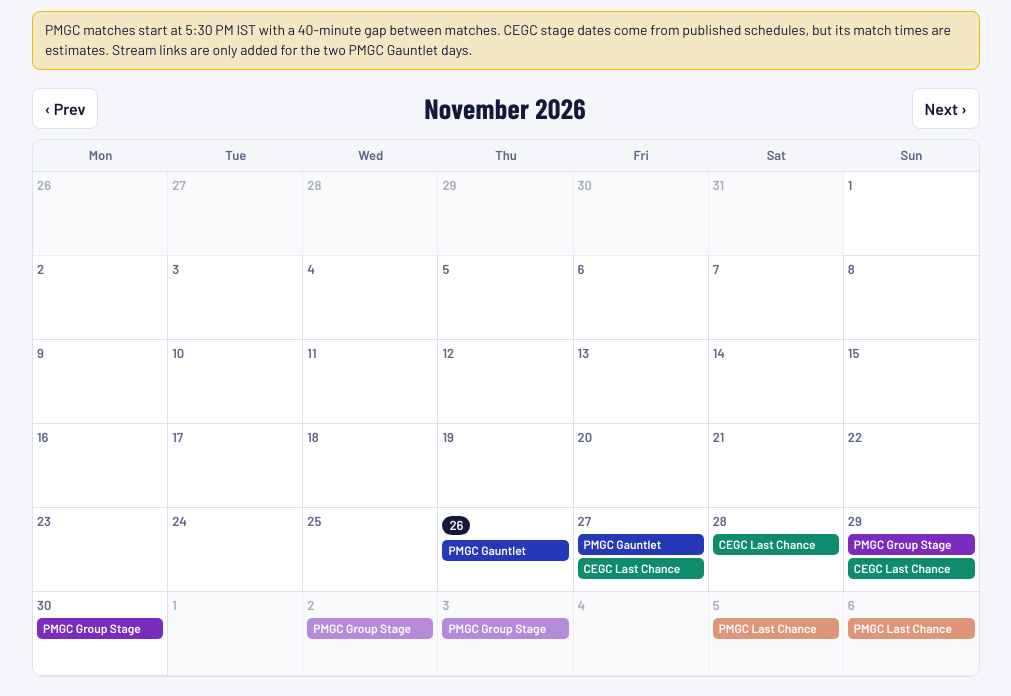
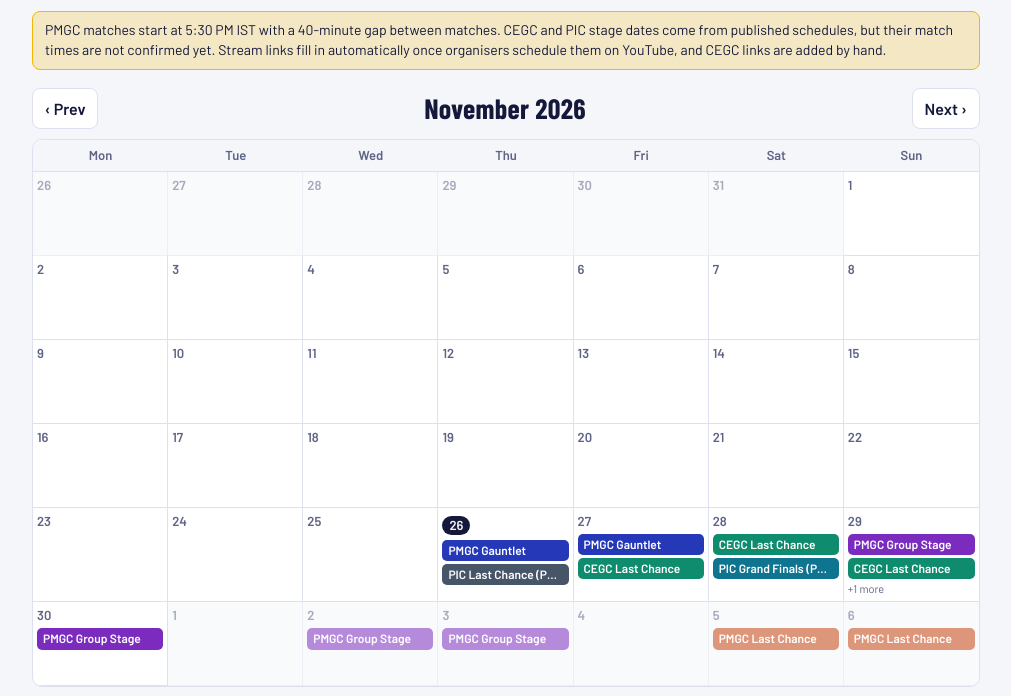
Before and after one commit to Riyaazvibecodes/BGMI-calendar, a plain HTML site: page index.html in a window 1280 px wide. Shown: the part 104-800 px from the top of the page, without its empty margins (134-1145 px from the left). Drawn offline with nearby package versions, Linux system fonts and the light colour scheme.

Commit message:
Update index.html

```diff
--- a/index.html
+++ b/index.html
@@ -90,6 +90,10 @@ var TOURNAMENTS = [
   matches:fixedDays([["2026-11-27"],["2026-11-28"],["2026-11-29"]],[810,845,890,930,970,1010],40)},
  {id:"cegc-grand-finals",name:"CEGC Grand Finals",org:"Skyesports (Chennai Esports Global Championship)",color:"#B4234F",
   matches:fixedDays([["2026-12-11"],["2026-12-12"],["2026-12-13"]],[810,845,890,930,970,1010],40)},
+ {id:"pic-last-chance",name:"PIC Last Chance (PUBG PC)",org:"KRAFTON India",color:"#475569",
+  matches:pmTba(["2026-11-26"])},
+ {id:"pic-grand-finals",name:"PIC Grand Finals (PUBG PC)",org:"KRAFTON India",color:"#0E7490",
+  matches:pmTba(["2026-11-28","2026-11-29"])},
 
 ];
 /* ============================================= */
@@ -99,7 +103,9 @@ var LINK_RULES = {
  "pmgc-gauntlet":[["pmgc","global championship"],["gauntlet"]],
  "pmgc-group-stage":[["pmgc","global championship"],["group"]],
  "pmgc-last-chance":[["pmgc","global championship"],["last chance"]],
- "pmgc-grand-finals":[["pmgc","global championship"],["grand final"]]
+ "pmgc-grand-finals":[["pmgc","global championship"],["grand final"]],
+ "pic-last-chance":[["pic 2026","india challenge"],["last chance"]],
+ "pic-grand-finals":[["pic 2026","india challenge"],["grand final"]]
 };
 function istDay(iso){return new Date(new Date(iso).getTime()+19800000).toISOString().slice(0,10);}
 function applyLinks(list){
@@ -147,7 +153,7 @@ function home(){
   var y=view.getFullYear(),mo=view.getMonth(),offset=(view.getDay()+6)%7,days=new Date(y,mo+1,0).getDate();
   var live=[];TOURNAMENTS.forEach(function(t){t.matches.forEach(function(m){if(status(m)==="live")live.push({t:t,m:m});});});
   var h='<div class="top"><div><h1>BGMI match calendar</h1><p class="sub">Pick a tournament, then open any match when it goes live.</p></div></div>';
-  h+='<p class="note">PMGC matches start at 5:30 PM IST with a 40-minute gap between matches. CEGC stage dates come from published schedules, but its match times are estimates. Stream links are only added for the two PMGC Gauntlet days.</p>';
+  h+='<p class="note">PMGC matches start at 5:30 PM IST with a 40-minute gap between matches. CEGC and PIC stage dates come from published schedules, but their match times are not confirmed yet. Stream links fill in automatically once organisers schedule them on YouTube, and CEGC links are added by hand.</p>';
   if(live.length){h+='<div class="live-strip" role="status"><h2>Live now</h2>'+live.map(function(x){return '<div class="lrow"><span><b>'+x.t.name+'</b> · '+x.m.name+'</span>'+watchBtn(x.m)+'</div>';}).join("")+'</div>';}
   h+='<div class="cal-head"><button class="btn" id="prev" aria-label="Previous month">‹ Prev</button><h2>'+MONTHS[mo]+" "+y+'</h2><button class="btn" id="next" aria-label="Next month">Next ›</button></div>';
   h+='<div class="grid-scroll"><div class="grid">'+DAY.map(function(x){return '<div class="dow">'+x+'</div>';}).join("");
```
